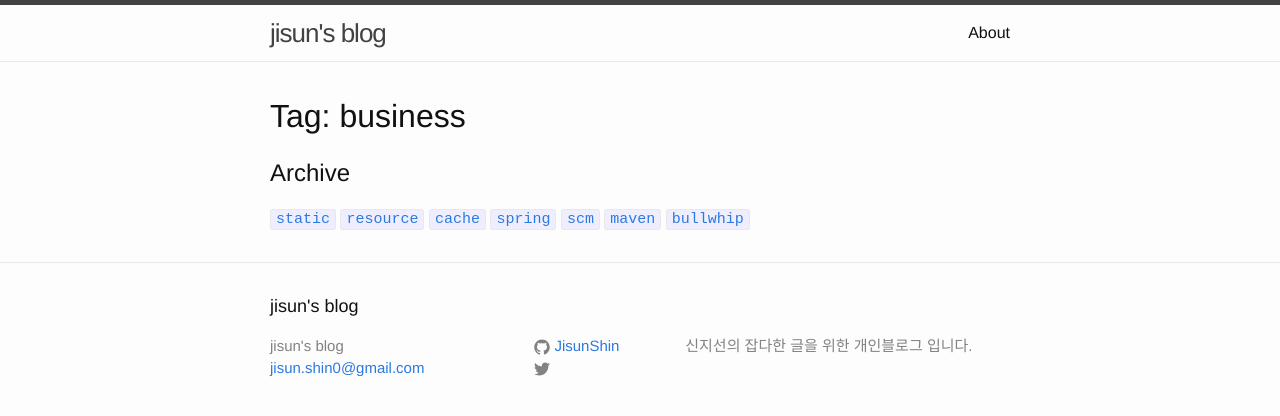
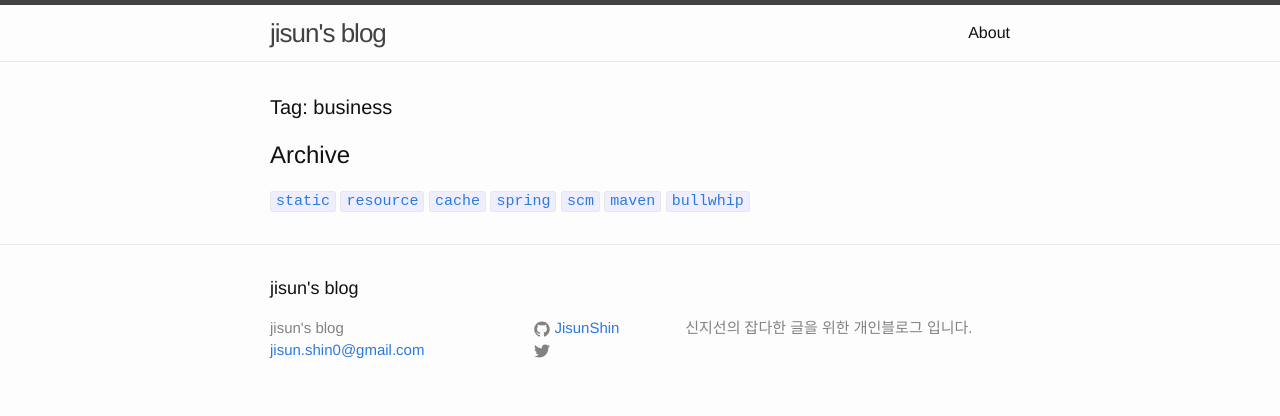
Before and after one commit to JisunShin/jisunshin.github.io, a Jekyll site: the page built from tag/business.md, in a window 1280 px wide. Shown: the top 416 px of the page. Built offline with Jekyll 4.4.1, drawn with Linux system fonts in a browser that asks for light colours.

Commit message:
Update tag.html

```diff
--- a/_layouts/tag.html
+++ b/_layouts/tag.html
@@ -1,12 +1,13 @@
 ---
 layout: default
 ---
-<div class="post">
-<h1>Tag: {{ page.tag }}</h1>
-<ul>
+<div class="home">
+<h1 class="page-heading">Tag: {{ page.tag }}</h1>
+<ul class="post-list">
 {% for post in site.tags[page.tag] %}
-  <li><a href="{{ site.baseurl }}{{ post.url }}">{{ post.title }}</a> ({{ post.date | date_to_string }})<br>
-    {{ post.description }}
+  <li>
+    <span class="post-meta">({{ post.date | date_to_string }})</span>
+    <h2><a class="post-link" href="{{ site.baseurl }}{{ post.url }}">{{ post.title }}</a></h2>
   </li>
 {% endfor %}
 </ul>
```
